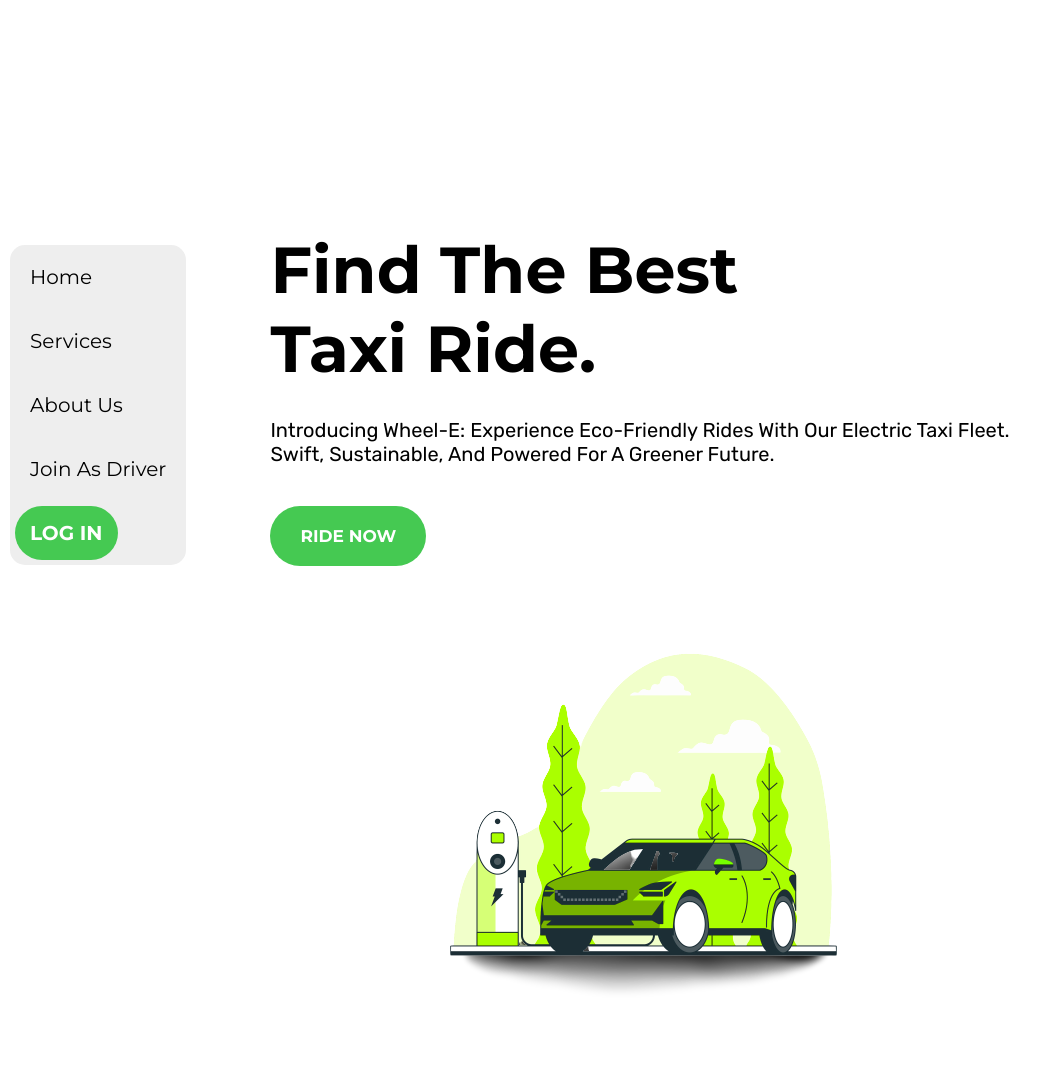
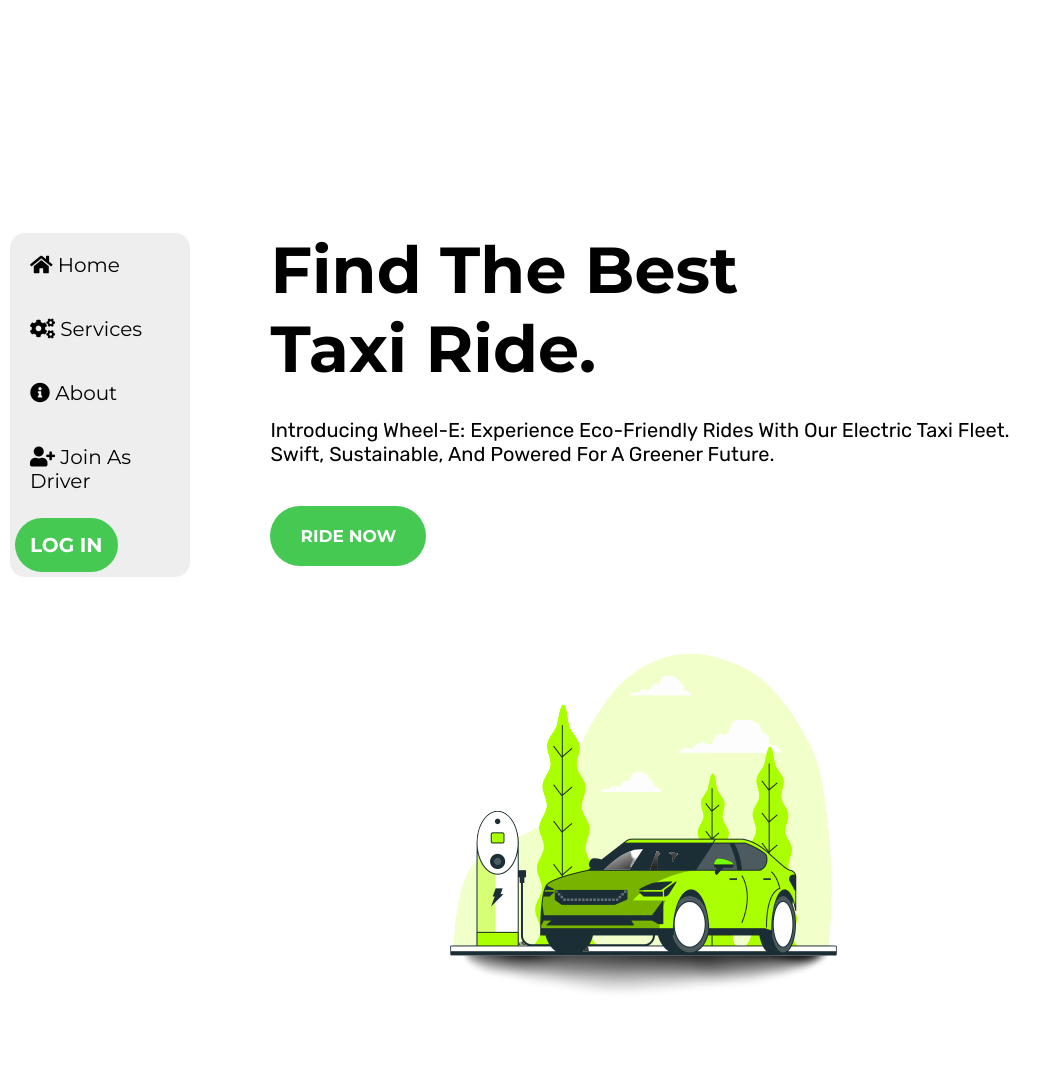
Before and after one commit to PranavRao18/Wheel-E, a Django app: page / in a window 1280 px wide. Shown: the top 1065 px of the page, without its empty margins (0-1062 px from the left). Run offline with Django 4.2, Linux system fonts and the light colour scheme.

Commit message:
home nav logo

```diff
--- a/wheele/main/templates/home.html
+++ b/wheele/main/templates/home.html
@@ -68,24 +68,31 @@
             z-index: 1000;
             padding: 2rem 1rem;
             display: flex;
-            justify-content: space-between; /* Align content on the left and right */
+            justify-content: space-between;
+            /* Align content on the left and right */
             align-items: center;
             background-color: #ffffff00;
-            width: 20rem; /* Set a fixed width for the sidebar */
-            height: 100vh; /* Make the sidebar full height */
+            width: 20rem;
+            /* Set a fixed width for the sidebar */
+            height: 100vh;
+            /* Make the sidebar full height */
         }
 
         header .completelogo img {
             margin-top: 1rem;
-            width: 100%; /* Make the logo span the full width */
+            width: 100%;
+            /* Make the logo span the full width */
         }
 
         header .navbar {
             /* Remove positioning properties */
             display: flex;
-            flex-direction: column; /* Align elements vertically */
-            align-items: flex-start; /* Align elements to the left */
-            margin-top: 1rem; /* Add spacing between items */
+            flex-direction: column;
+            /* Align elements vertically */
+            align-items: flex-start;
+            /* Align elements to the left */
+            margin-top: 1rem;
+            /* Add spacing between items */
             background-color: #eee;
             border-radius: 15px;
             height: auto;
@@ -120,17 +127,6 @@
         header .navbar a:hover:last-child {
             color: #fff;
             font-weight: bold;
-        }
-
-        header .homelogin {
-            font-weight: bold;
-            background-color: #45C952;
-            border: #fff solid 2px;
-            border-radius: 30px;
-        }
-
-        header .homelogin:hover {
-            color: #fff;
         }
 
         #menu-bar {
@@ -200,7 +196,7 @@
             padding: 1rem;
         }
 
-        .services h1{
+        .services h1 {
             font-size: 4rem;
             margin: 3rem auto;
             text-align: center;
@@ -225,8 +221,7 @@
 
 
 
-
-        /* media queries */
+        /* /* media queries */
 
         @media (max-width:1100px) {
 
@@ -250,7 +245,7 @@
                 display: block;
             }
 
-            header{
+            header {
                 align-items: flex-start;
                 height: auto;
                 width: auto;
@@ -286,6 +281,7 @@
             }
 
             .fa-times {
+
                 transform: rotate(180deg);
             }
 
@@ -321,16 +317,16 @@
     <header>
 
         <!-- <div class="completelogo">
-            <a href="home"><img src="{% static 'images/icon.png'%}" alt=""></a>
-        </div> -->
+<a href="home"><img src="{% static 'images/icon.png'%}" alt=""></a>
+</div> -->
 
         <div id="menu-bar" class="fas fa-bars"></div>
 
         <nav class="navbar">
-            <a href="#home">home</a>
-            <a href="#services">services</a>
-            <a href="#about">about us</a>
-            <a href="#join">join as driver</a>
+            <a href="#home"><i class="fas fa-home"></i> Home</a>
+            <a href="#services"><i class="fas fa-cogs"></i> Services</a>
+            <a href="#about"><i class="fas fa-info-circle"></i> About</a>
+            <a href="#join"><i class="fas fa-user-plus"></i> Join as Driver</a>
             <a href="{% url 'login' %}" class="btn">LOG IN</a>
         </nav>
 
@@ -346,7 +342,8 @@
 
             <div class="content1">
                 <h3>Find the best<br>Taxi Ride.</h3>
-                <p>Introducing Wheel-E: Experience eco-friendly rides with our electric taxi fleet.<br> Swift, sustainable, and
+                <p>Introducing Wheel-E: Experience eco-friendly rides with our electric taxi fleet.<br> Swift,
+                    sustainable, and
                     powered for a greener future.</p>
                 <a href="{% url 'register' %}" class="btn">RIDE NOW</a>
             </div>
```
